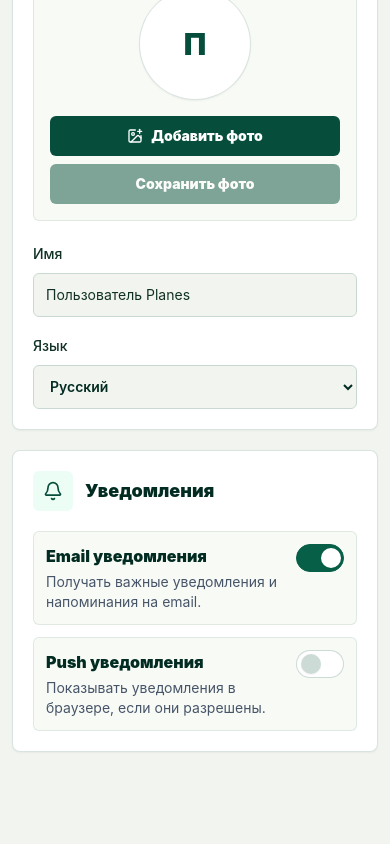
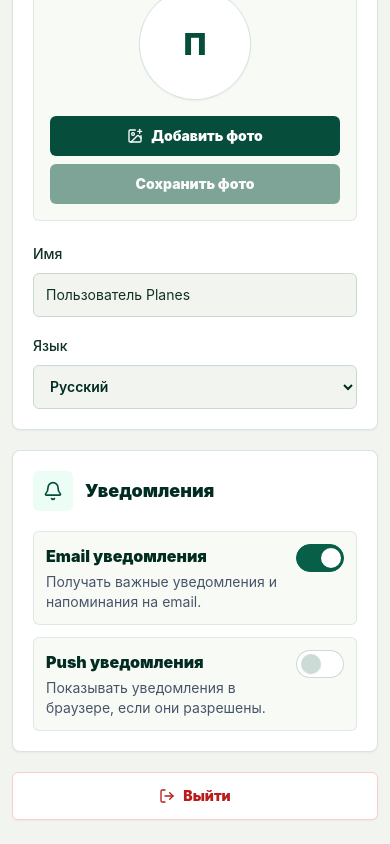
Before and after one commit to aiti18/PLANES, a Next.js app: page /settings in a window 390 px wide. Shown: the part 360-1204 px from the top of the page. Before the commit the page ends 1136 px from the top, so only its background shows below. Built offline with nearby package versions, Linux system fonts and the light colour scheme; no server answers.

Commit message:
move mobile logout to settings

```diff
--- a/src/app/settings/page.tsx
+++ b/src/app/settings/page.tsx
@@ -4,9 +4,11 @@ import { useEffect, useRef, useState } from "react";
 import {
   Bell,
   ImagePlus,
+  LogOut,
   Settings,
   User,
 } from "lucide-react";
+import { signOut } from "next-auth/react";
 import { AppLayout } from "@/components/layout/AppLayout";
 import { Button } from "@/components/ui/button";
 import { Card, CardContent } from "@/components/ui/card";
@@ -205,6 +207,7 @@ export default function SettingsPage() {
       emailNotifications: "Email notifications",
       english: "English",
       language: "Language",
+      logout: "Log out",
       name: "Name",
       notifications: "Notifications",
       openSiteSettings: "Site management",
@@ -229,6 +232,7 @@ export default function SettingsPage() {
       emailNotifications: "Email уведомления",
       english: "English",
       language: "Язык",
+      logout: "Выйти",
       name: "Имя",
       notifications: "Уведомления",
       openSiteSettings: "Управление сайтом",
@@ -525,6 +529,15 @@ export default function SettingsPage() {
                 />
               </div>
             </SettingsCard>
+
+            <Button
+              className="flex h-12 w-full items-center justify-center gap-2 rounded-md border border-red-200 bg-white text-sm font-black text-red-700 shadow-sm shadow-red-950/5 transition hover:bg-red-50 sm:hidden"
+              onClick={() => signOut({ callbackUrl: "/login" })}
+              variant="outline"
+            >
+              <LogOut className="h-4 w-4" />
+              {text.logout}
+            </Button>
           </div>
         </section>
       </div>
```
